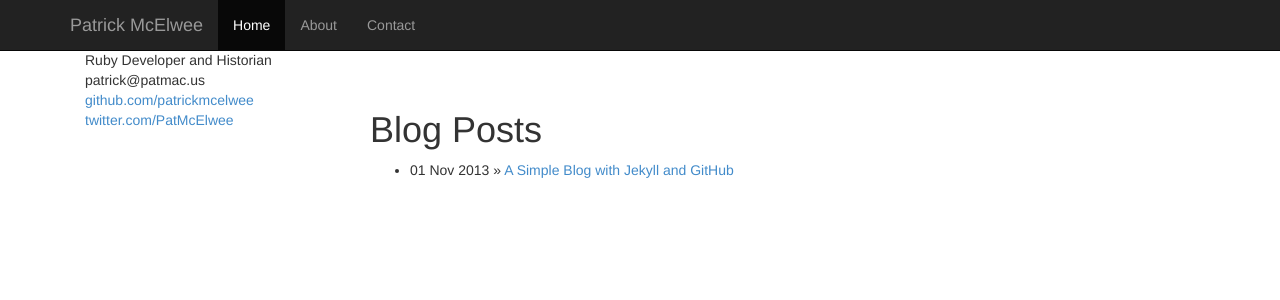
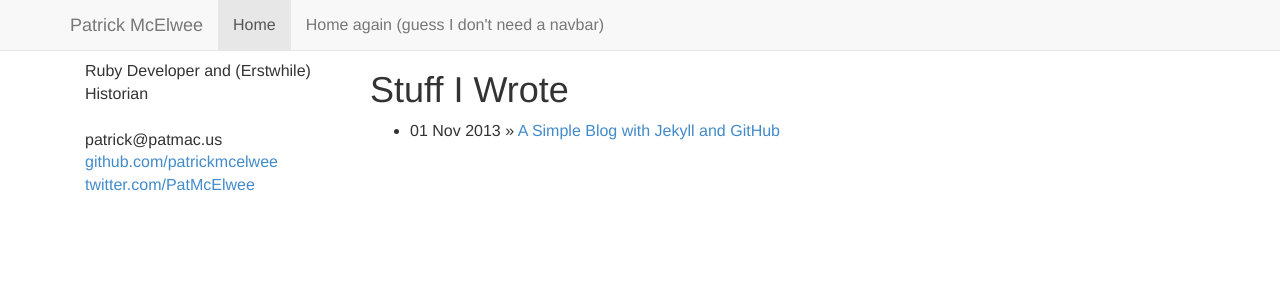
Before and after one commit to patrickmcelwee/patrickmcelwee.github.io, a Jekyll site: the page built from index.html, in a window 1280 px wide. Shown: the top 300 px of the page. Built offline with Jekyll 4.4.1, drawn with Linux system fonts in a browser that asks for light colours; Markdown is read by kramdown in place of the engine named in the settings.

Commit message:
Simplify layout and make it less ugly

```diff
--- a/_layouts/default.html
+++ b/_layouts/default.html
@@ -22,7 +22,7 @@
 
   <body>
 
-    <div class="navbar navbar-inverse navbar-fixed-top">
+    <div class="navbar navbar-default navbar-fixed-top">
       <div class="container">
         <div class="navbar-header">
           <button type="button" class="navbar-toggle" data-toggle="collapse" data-target=".navbar-collapse">
@@ -30,13 +30,12 @@
             <span class="icon-bar"></span>
             <span class="icon-bar"></span>
           </button>
-          <a class="navbar-brand" href="#">{{ site.name }}</a>
+          <a class="navbar-brand" href="/">{{ site.name }}</a>
         </div>
         <div class="collapse navbar-collapse">
           <ul class="nav navbar-nav">
-            <li class="active"><a href="#">Home</a></li>
-            <li><a href="#about">About</a></li>
-            <li><a href="#contact">Contact</a></li>
+            <li class="active"><a href="/">Home</a></li>
+            <li><a href="/">Home again (guess I don't need a navbar)</a></li>
           </ul>
         </div><!--/.nav-collapse -->
       </div>
@@ -51,7 +50,8 @@
       </div>
 
       <div class="bio pull-left col-md-3 col-sm-4">
-        Ruby Developer and Historian<br />
+        Ruby Developer and (Erstwhile) Historian<br />
+        <br>
         patrick@patmac.us<br>
         <a href="https://github.com/patrickmcelwee">github.com/patrickmcelwee</a><br />
         <a href="https://twitter.com/patrickmcelwee">twitter.com/PatMcElwee</a><br />
--- a/assets/css/custom.css
+++ b/assets/css/custom.css
@@ -1,7 +1,11 @@
 body {
   padding-top: 50px;
+  font-size: 16px;
+}
+
+.bio {
+  padding-top: 10px;
 }
 .main-template {
-  padding: 40px 15px;
   text-align: left;
 }
--- a/index.html
+++ b/index.html
@@ -4,7 +4,7 @@ title: Your New Jekyll Site
 ---
 
 <div id="home">
-  <h1>Blog Posts</h1>
+  <h1>Stuff I Wrote</h1>
   <ul class="posts">
     {% for post in site.posts %}
       <li><span>{{ post.date | date_to_string }}</span> &raquo; <a href="{{ post.url }}">{{ post.title }}</a></li>
```
